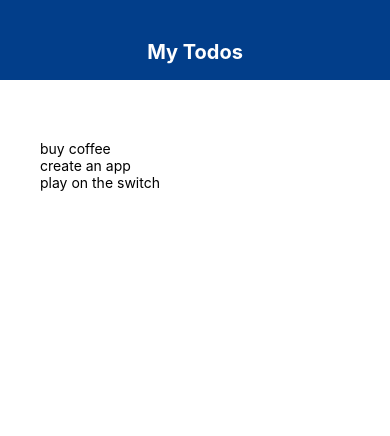
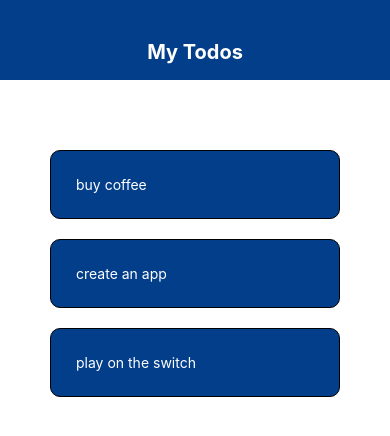
Before and after one commit to luvgangwani/react-native-basics, a React Native app: screen / in a window 390 px wide. Shown: the top 436 px of the page. Built offline with nearby package versions, Linux system fonts and the light colour scheme.

Commit message:
Lesson 19 - Todo App - Part 2 - Styling list items and deleting on press

```diff
--- a/App.js
+++ b/App.js
@@ -2,10 +2,7 @@ import { StatusBar } from 'expo-status-bar';
 import React, { useState } from 'react';
 import { FlatList, StyleSheet, Text, View } from 'react-native';
 import Header from './components/header';
-
-// In flat lists items not all the items are loaded at once. They are loaded as we scroll through the list (lazy loading)
-// Specify a differently named key property (default is "key", in this case "id") using the keyExtractor prop
-// We can adjust the items in grids using the numColumns prop
+import TodoItem from './components/todoItem';
 
 export default function App() {
   const [todos, setTodos] = useState([
@@ -13,6 +10,10 @@ export default function App() {
     {text: 'create an app', key: '2'},
     {text: 'play on the switch', key: '3'},
   ])
+
+  const pressHandler = (itemKey) => {
+    setTodos((prevTodos) => prevTodos.filter(({ key }) => key != itemKey));
+  }
 
   return (
     <View style={styles.container}>
@@ -22,7 +23,7 @@ export default function App() {
         <View style={styles.list}>
           <FlatList
             data={todos}
-            renderItem={({ item }) => <Text>{item.text}</Text>}
+            renderItem={({ item }) => <TodoItem item={ item } onPressHandler={pressHandler} />}
           />
         </View>
       </View>
--- /dev/null
+++ b/components/todoItem.js
@@ -0,0 +1,22 @@
+import React from 'react';
+import { StyleSheet, Text, TouchableOpacity } from 'react-native';
+
+export default function TodoItem({ item, onPressHandler }) {
+    return (
+        <TouchableOpacity onPress={() => onPressHandler(item.key)}>
+            <Text style={styles.item}>{item.text}</Text>
+        </TouchableOpacity>
+    );
+};
+
+const styles = StyleSheet.create({
+    item: {
+        padding: 25,
+        margin: 10,
+        backgroundColor: '#023e8a',
+        borderWidth: 1,
+        borderStyle: 'solid',
+        borderRadius: 10,
+        color: '#ffffff',
+    }
+})
```
